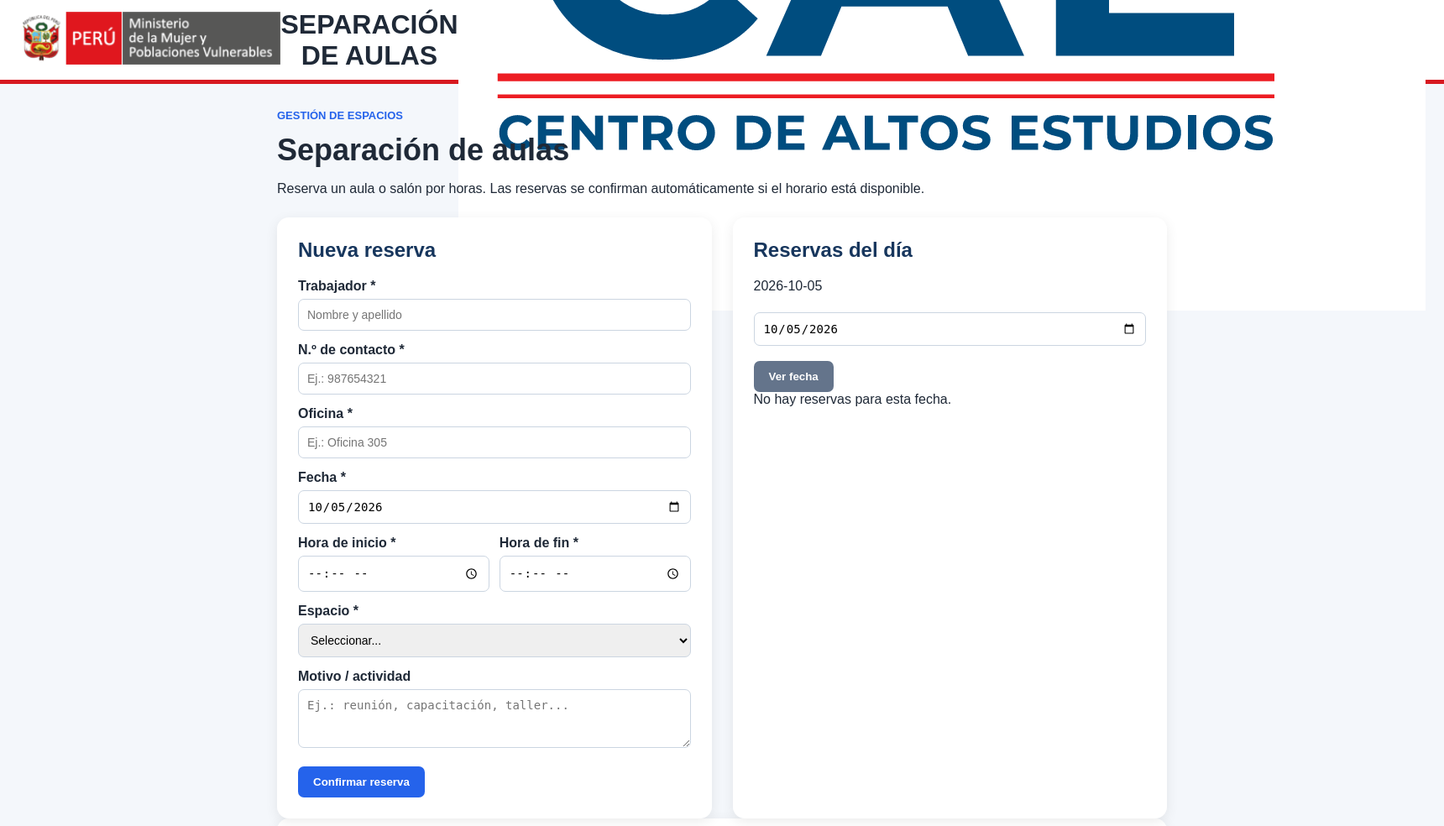
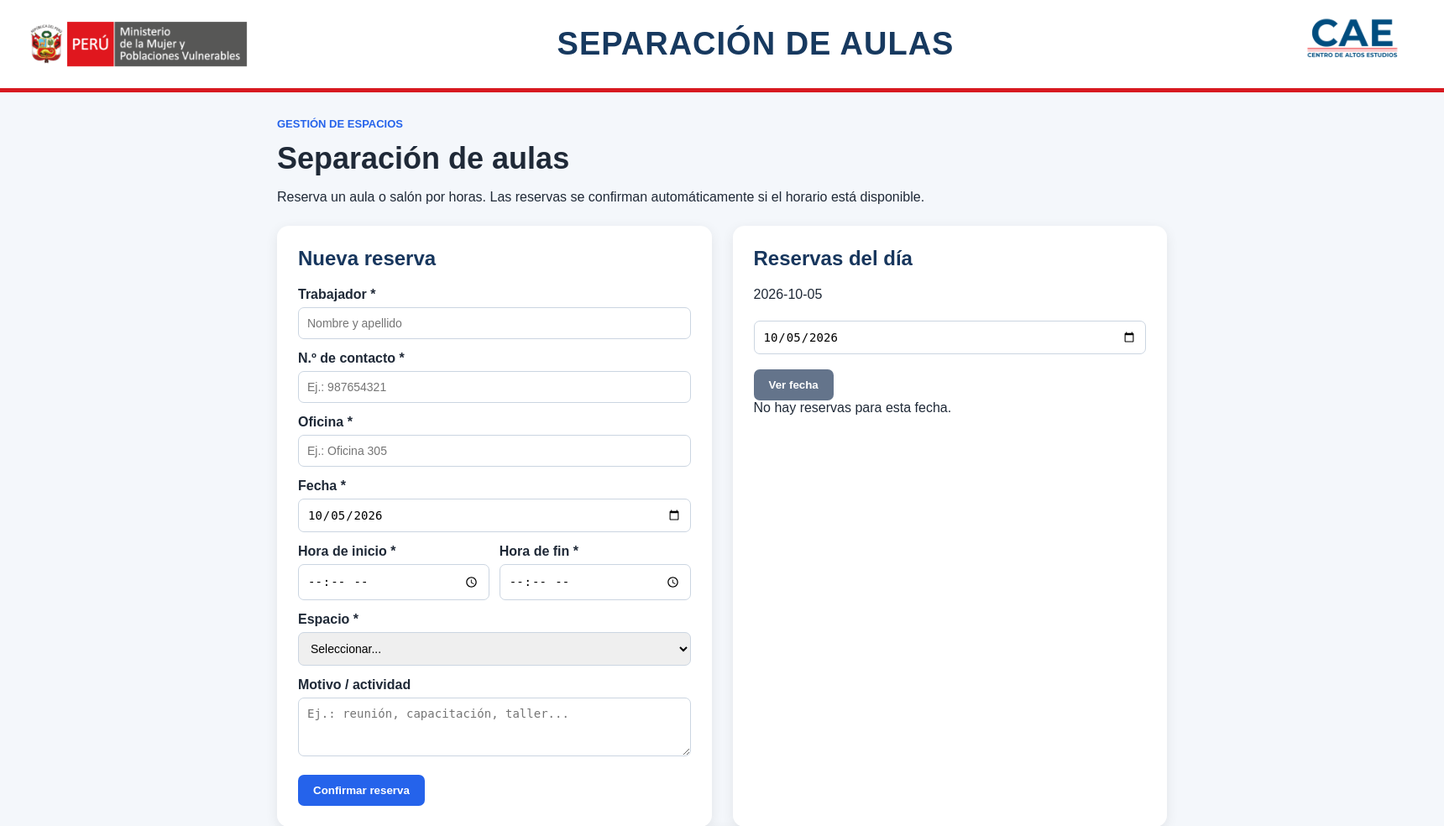
Before and after one commit to jvargash80-bit/mimp-cae, a Flask app: page / in a window 1720 px wide. Shown: the top 984 px of the page at 84% size. Run offline with Flask 3, Linux system fonts and the light colour scheme; data that the repository does not hold is empty; some libraries are stand-ins or nearby versions.

Commit message:
Update style.css

```diff
--- a/static/style.css
+++ b/static/style.css
@@ -11,19 +11,27 @@ body {
 
 .topbar {
     width: 100%;
-    height: 100px;
-    background: white;
+    height: 110px;
+    background: #ffffff;
     display: flex;
     align-items: center;
     justify-content: space-between;
-    padding: 0 25px;
+    padding: 0 35px;
     box-sizing: border-box;
     border-bottom: 5px solid #d71920;
 }
 
+.logo-ministerio {
+    width: 260px;
+    display: flex;
+    align-items: center;
+}
+
 .logo-ministerio img {
-    height: 65px;
+    max-width: 260px;
+    max-height: 70px;
     width: auto;
+    height: auto;
 }
 
 .titulo-sistema {
@@ -31,19 +39,27 @@ body {
     text-align: center;
 }
 
-.brand {
-    display: flex;
-    align-items: center;
-    gap: 12px;
+.titulo-sistema h1 {
+    margin: 0;
+    font-size: 38px;
+    font-weight: 700;
+    color: #17395f;
+    letter-spacing: 1px;
 }
 
-.logo-img {
-    width: 110px;
-    height: 55px;
-    object-fit: contain;
-    display: block;
+.logo-cae {
+    width: 180px;
+    display: flex;
+    justify-content: flex-end;
+    align-items: center;
 }
 
+.logo-cae img {
+    max-width: 170px;
+    max-height: 75px;
+    width: auto;
+    height: auto;
+}
 .brand strong {
     font-size: 22px;
 }
```
